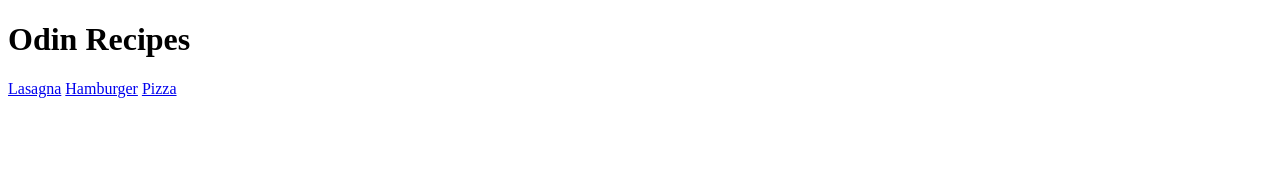
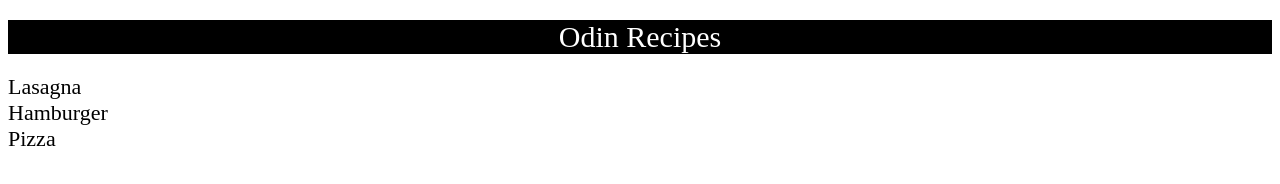
Before and after one commit to kair4kan/odin-recipes, a plain HTML site: page index.html in a window 1280 px wide. Drawn offline with Linux system fonts and the light colour scheme.

Commit message:
adding styles

```diff
--- a/index.html
+++ b/index.html
@@ -3,6 +3,7 @@
 <head>
     <meta charset="UTF-8">
     <meta name="viewport" content="width=device-width, initial-scale=1.0">
+    <link rel="stylesheet" href="styles.css">
     <title>Document</title>
 </head>
 <body>
--- a/styles.css
+++ b/styles.css
@@ -0,0 +1,17 @@
+body{
+    font-family: 'Times New Roman', Times, serif
+}
+h1{
+    font-weight: 400;
+    font-size: 30px;
+    text-align:center;
+    color: white;
+    background-color: black;
+}
+a{
+   font-weight:100;
+   font-size:22px;
+   text-decoration: none;
+   color: black;
+   display:block;
+}
```
